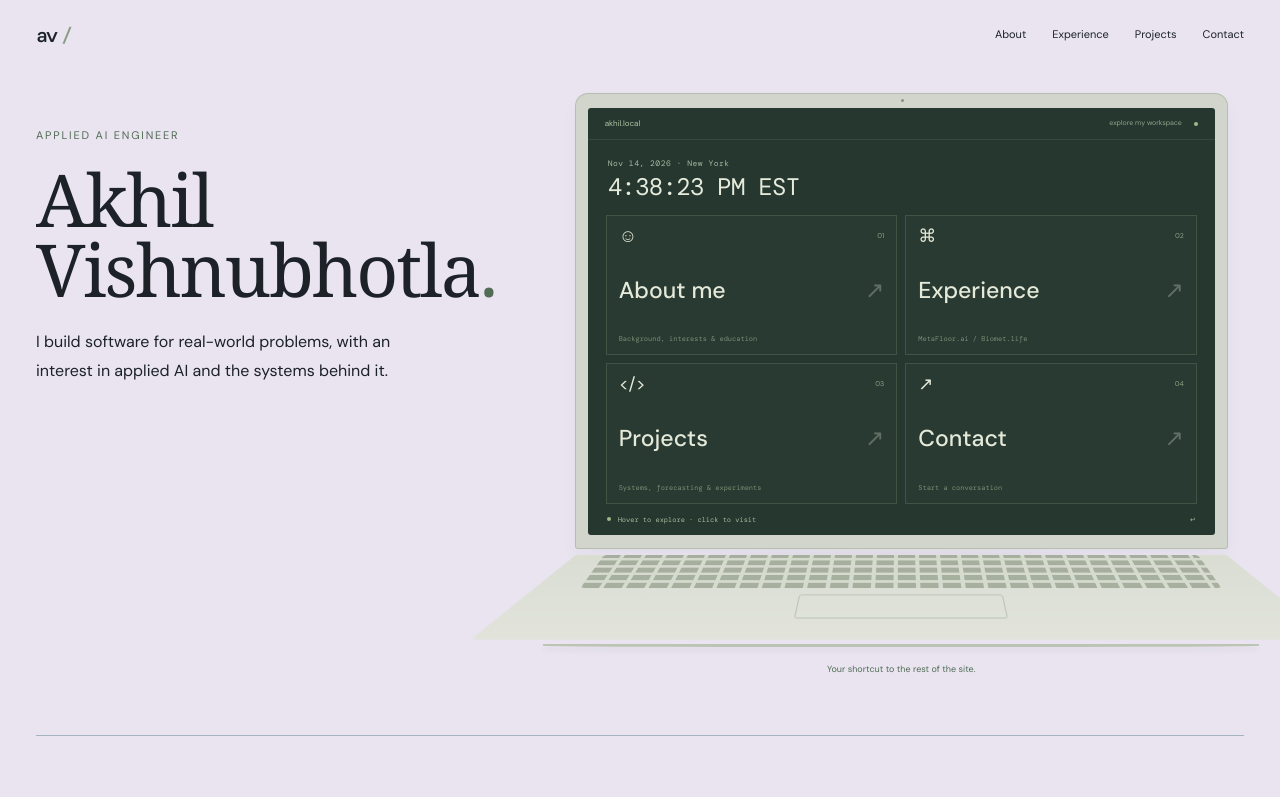
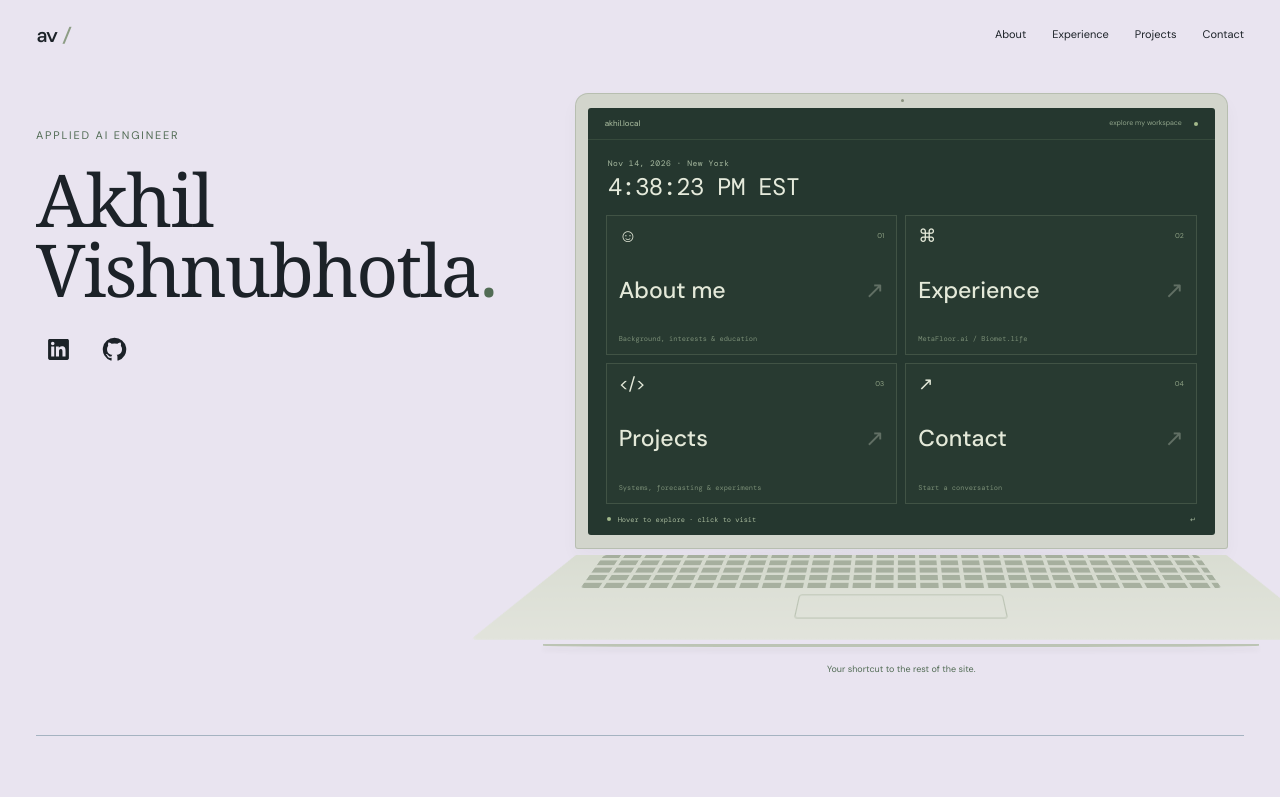
Before and after one commit to AkhilS234/PersonalWebsite, a React (Vite) app: page / in a window 1280 px wide. Shown: the top 797 px of the page. Built offline with nearby package versions, Linux system fonts and the light colour scheme; a web font is replaced by a local one.

Commit message:
Replace hero description with LinkedIn and GitHub icons

```diff
--- a/src/data/portfolio.js
+++ b/src/data/portfolio.js
@@ -4,7 +4,7 @@ export const portfolio = {
   subheadline: 'Software engineer building thoughtful tools at the intersection of technology and real-world problems.',
   supporting: 'From complex workflows to meaningful insights, I like making the complicated feel simple.',
   // TODO: Add confirmed email, public profiles, and résumé URL. Unset links are hidden.
-  links: { email: 'akhil.vishnubhotla1@gmail.com', github: '', linkedin: '', resume: '' },
+  links: { email: 'akhil.vishnubhotla1@gmail.com', github: 'https://github.com/AkhilS234', linkedin: 'https://www.linkedin.com/in/akhil-s-vishnubhotla/', resume: '' },
   // TODO: Confirm all draft biography, education, experience and project descriptions before public sharing.
   about: ["Hi! My name is Akhil and I'm a junior at Rutgers studying Computer Science. My passions include applied artificial intelligence, machine learning, and software engineering.", "Most recently I was an Applied AI intern at MetaFloor where I architected and developed an agent workflow to handle supply chain disruptions for manufacturing companies.", "My applied AI engineering skills include building agent workflows with LangGraph and LangChain, developing retrieval-augmented generation (RAG) pipelines, and designing evaluation harnesses to test agent accuracy, safety, and reliability. I also work with Python, FastAPI, and Postgres to build the backend systems that support these workflows."],
   education: 'Rutgers University — Computer Science',
--- a/src/style.css
+++ b/src/style.css
@@ -134,3 +134,5 @@ header{padding-top:22px;padding-bottom:22px}
 @media(max-width:1050px) and (min-width:761px){.intro{gap:30px;grid-template-columns:.9fr 1.2fr}.intro-copy{padding-top:20px}}
 @media(max-width:760px){.intro{grid-template-columns:1fr;padding:16px 0 36px;gap:24px}.intro-copy{padding-top:0;max-width:510px}.intro h1{font-size:clamp(54px,10vw,76px)}.intro .workspace{width:100%;max-width:570px}.intro .desk-scene{aspect-ratio:1.18}}
 @media(max-width:450px){header{padding-top:18px;padding-bottom:18px}.intro{padding-top:12px;gap:18px}.intro .desk-scene{aspect-ratio:.9}}
+
+.social-icons{display:flex;gap:12px;margin-top:24px}.social-icons a{display:grid;place-items:center;width:44px;height:44px;color:var(--ink);border-radius:8px;transition:color .2s,background .2s,transform .2s}.social-icons svg{width:25px;height:25px}.social-icons a:hover{color:var(--accent);background:#526c5510;transform:translateY(-2px)}@media(prefers-reduced-motion:reduce){.social-icons a{transition:none}.social-icons a:hover{transform:none}}
```
Also changed, not shown: src/main.jsx (+2 -1 lines).
